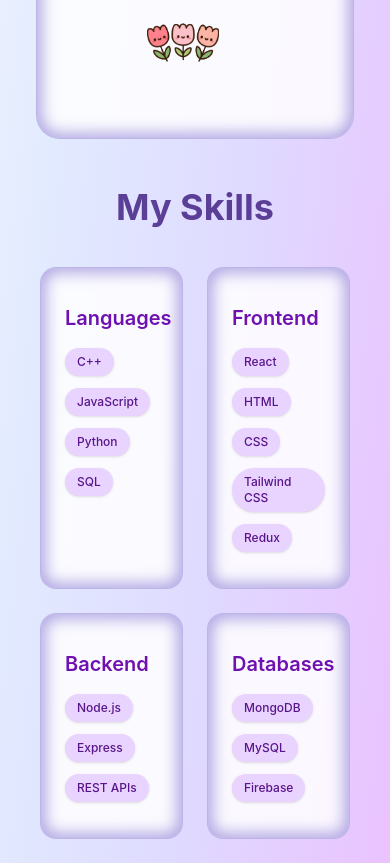
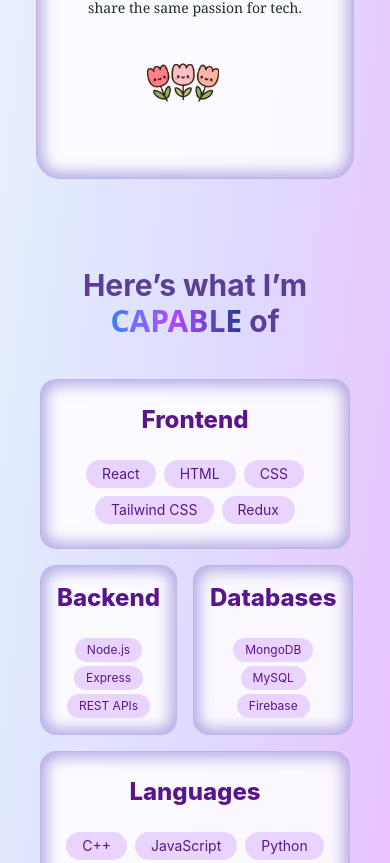
Before and after one commit to Nisha-2410/Portfolio, a React (Vite) app: page / in a window 390 px wide. Shown: the part 1134-1997 px from the top of the page. Built offline with nearby package versions, Linux system fonts and the light colour scheme.

Commit message:
updated some ui

```diff
--- a/src/components/About.jsx
+++ b/src/components/About.jsx
@@ -15,7 +15,7 @@
           transition={{ duration: 0.6 }}
           viewport={{ once: true }}
         >
-          About Me
+          About Me  In a <span className='bg-gradient-to-r from-purple-700 via-purple-500 to-pink-500 bg-clip-text text-transparent transition-all duration-500 group-hover:from-pink-500 group-hover:via-fuchsia-500 group-hover:to-purple-600'>Nutshell</span>
         </motion.div>
 
         {/* Card */}
--- a/src/components/Skills.jsx
+++ b/src/components/Skills.jsx
@@ -2,12 +2,12 @@
 
 const skillCategories = [
   {
+    category: "Frontend",
+    skills: ["React", "HTML", "CSS", "Tailwind CSS", "Redux"],
+  },
+  {
     category: "Languages",
     skills: ["C++", "JavaScript", "Python", "SQL"],
-  },
-  {
-    category: "Frontend",
-    skills: ["React",  "HTML", "CSS", "Tailwind CSS", "Redux"],
   },
   {
     category: "Backend",
@@ -17,72 +17,185 @@
     category: "Databases",
     skills: ["MongoDB", "MySQL", "Firebase"],
   },
-
-
 ];
 
 const containerVariants = {
   hidden: {},
   show: {
     transition: {
-      staggerChildren: 0.2,
-      delayChildren: 0.3,
+      staggerChildren: 0.15,
     },
   },
 };
 
-const leftSlide = {
-  hidden: { opacity: 0, x: -100 },
-  show: { opacity: 1, x: 0 },
+const topRowVariant = {
+  hidden: { opacity: 0, y: -40 },
+  show: { opacity: 1, y: 0, transition: { duration: 0.4 } },
 };
 
-const rightSlide = {
-  hidden: { opacity: 0, x: 100 },
-  show: { opacity: 1, x: 0 },
+const sideSquareLeftVariant = {
+  hidden: { opacity: 0, x: -40 },
+  show: { opacity: 1, x: 0, transition: { duration: 0.4 } },
+};
+
+const sideSquareRightVariant = {
+  hidden: { opacity: 0, x: 40 },
+  show: { opacity: 1, x: 0, transition: { duration: 0.4 } },
+};
+
+const bottomRowVariant = {
+  hidden: { opacity: 0, y: 40 },
+  show: { opacity: 1, y: 0, transition: { duration: 0.4 } },
 };
 
 export const Skills = () => {
   return (
     <motion.section
-      className="max-w-7xl mx-auto px-4 sm:px-6 lg:px-12 py-12"
-      variants={containerVariants}
+      className="max-w-7xl mx-auto px-4 sm:px-6 lg:px-12 py-12 mt-10"
       initial="hidden"
       whileInView="show"
       viewport={{ once: true }}
+      variants={containerVariants}
     >
       <motion.h2
-        className="text-4xl sm:text-4xl md:text-5xl lg:text-6xl font-bold  mb-10 text-center"
-        initial={{ opacity: 0, y: -40 }}
-        animate={{ opacity: 1, y: 0 }}
-        transition={{ duration: 0.6 }}
-        style={{ color: '#5B3E96' }}
+        className="text-3xl md:text-4xl lg:text-5xl font-bold mb-10 text-center"
+        variants={topRowVariant}
+        style={{ color: "#5B3E96" }}
       >
-        My Skills
+        Here’s what I’m <span className="bg-gradient-to-r from-blue-500 via-purple-500 to-blue-900 bg-clip-text text-transparent font-sans underline">CAPABLE</span> of
       </motion.h2>
 
-      <div className="grid grid-cols-2 md:grid-cols-2 gap-6 md:gap-10">
-        {skillCategories.map(({ category, skills }, index) => (
+      {/* === Small Devices Custom Layout === */}
+      <div className="block md:hidden space-y-4">
+        {/* Frontend - full width */}
+        <motion.div
+          className="rounded-2xl p-6 flex flex-col justify-center items-center bg-white"
+          style={{
+            border: "1px solid rgba(127, 112, 209, 0.5)",
+            boxShadow: "inset 0 0 15px 5px rgba(127, 112, 209, 0.6)",
+            background: "rgba(255, 255, 255, 0.85)",
+          }}
+          variants={topRowVariant}
+        >
+          <h3 className="text-2xl font-extrabold mb-6 text-purple-900">
+            Frontend
+          </h3>
+          <ul className="flex flex-wrap justify-center gap-2 text-sm text-center">
+            {skillCategories[0].skills.map((skill) => (
+              <li
+                key={skill}
+                className="bg-purple-200 text-purple-900 px-4 py-1 rounded-full hover:bg-purple-400 hover:text-white transition"
+              >
+                {skill}
+              </li>
+            ))}
+          </ul>
+        </motion.div>
+
+        {/* Backend and Databases side-by-side */}
+        <div className="flex gap-4">
+          <motion.div
+            className="flex-1 rounded-2xl p-4 flex flex-col justify-center items-center bg-white"
+            style={{
+              border: "1px solid rgba(127, 112, 209, 0.5)",
+              boxShadow: "inset 0 0 15px 5px rgba(127, 112, 209, 0.6)",
+              background: "rgba(255, 255, 255, 0.85)",
+            }}
+            variants={sideSquareLeftVariant}
+          >
+            <h3 className="text-2xl font-extrabold mb-6 text-purple-900">
+              Backend
+            </h3>
+            <ul className="flex flex-wrap justify-center gap-1 text-xs text-center">
+              {skillCategories[2].skills.map((skill) => (
+                <li
+                  key={skill}
+                  className="bg-purple-200 text-purple-900 px-3 py-1 rounded-full hover:bg-purple-400 hover:text-white transition"
+                >
+                  {skill}
+                </li>
+              ))}
+            </ul>
+          </motion.div>
+          <motion.div
+            className="flex-1 rounded-2xl p-4 flex flex-col justify-center items-center bg-white"
+            style={{
+              border: "1px solid rgba(127, 112, 209, 0.5)",
+              boxShadow: "inset 0 0 15px 5px rgba(127, 112, 209, 0.6)",
+              background: "rgba(255, 255, 255, 0.85)",
+            }}
+            variants={sideSquareRightVariant}
+          >
+            <h3 className="text-2xl font-extrabold mb-6 text-purple-900">
+              Databases
+            </h3>
+            <ul className="flex flex-wrap justify-center gap-1 text-xs text-center">
+              {skillCategories[3].skills.map((skill) => (
+                <li
+                  key={skill}
+                  className="bg-purple-200 text-purple-900 px-3 py-1 rounded-full hover:bg-purple-400 hover:text-white transition"
+                >
+                  {skill}
+                </li>
+              ))}
+            </ul>
+          </motion.div>
+        </div>
+
+        {/* Languages - full width */}
+        <motion.div
+          className="rounded-2xl p-6 flex flex-col justify-center items-center bg-white"
+          style={{
+            border: "1px solid rgba(127, 112, 209, 0.5)",
+            boxShadow: "inset 0 0 15px 5px rgba(127, 112, 209, 0.6)",
+            background: "rgba(255, 255, 255, 0.85)",
+          }}
+          variants={bottomRowVariant}
+        >
+          <h3 className="text-2xl font-extrabold mb-6 text-purple-900">
+            Languages
+          </h3>
+          <ul className="flex flex-wrap justify-center gap-2 text-sm text-center">
+            {skillCategories[1].skills.map((skill) => (
+              <li
+                key={skill}
+                className="bg-purple-200 text-purple-900 px-4 py-1 rounded-full hover:bg-purple-400 hover:text-white transition"
+              >
+                {skill}
+              </li>
+            ))}
+          </ul>
+        </motion.div>
+      </div>
+
+      {/* === Medium & Large Devices Grid with padding === */}
+      <div className="hidden md:grid md:grid-cols-2 md:grid-rows-2 gap-6">
+        {skillCategories.map(({ category, skills }) => (
           <motion.div
             key={category}
-
-            className="bg-purple-50 rounded-2xl p-6 py-9 shadow-md"
-             style={{
-            background: 'rgba(255, 255, 255, 0.85)',
-            boxShadow: 'inset 0 0 15px 5px rgba(127, 112, 209, 0.6)',
-            border: '1px solid rgba(127, 112, 209, 0.5)',
-          }}
-            variants={index % 2 === 0 ? leftSlide : rightSlide}
-            transition={{ type: "spring", stiffness: 50, damping: 20 }}
+            className="rounded-2xl p-10 flex flex-col justify-center items-center bg-white" // increased padding for med/large
+            style={{
+              border: "1px solid rgba(127, 112, 209, 0.5)",
+              boxShadow: "inset 0 0 15px 5px rgba(127, 112, 209, 0.6)",
+              background: "rgba(255, 255, 255, 0.85)",
+            }}
+            variants={
+              category === "Frontend" || category === "Languages"
+                ? topRowVariant
+                : category === "Backend"
+                ? sideSquareLeftVariant
+                : sideSquareRightVariant
+            }
           >
-            <h3 className="text-xl sm:text-2xl font-semibold mb-4 text-purple-800">
+            <h3 className="text-2xl font-extrabold mb-6 text-purple-900">
               {category}
             </h3>
-            <ul className="flex flex-wrap gap-3">
+            <ul className="flex flex-wrap justify-center gap-3 text-base text-center">
+              {/* increased bubble size by increasing padding and font size */}
               {skills.map((skill) => (
                 <li
                   key={skill}
-                  className="bg-purple-200 text-purple-900 px-3 py-1.5 rounded-full text-xs sm:text-sm font-medium shadow-sm hover:bg-purple-400 hover:text-white cursor-default transition-colors"
-
+                  className="bg-purple-200 text-purple-900 px-6 py-2 rounded-full hover:bg-purple-400 hover:text-white transition"
                 >
                   {skill}
                 </li>
```
